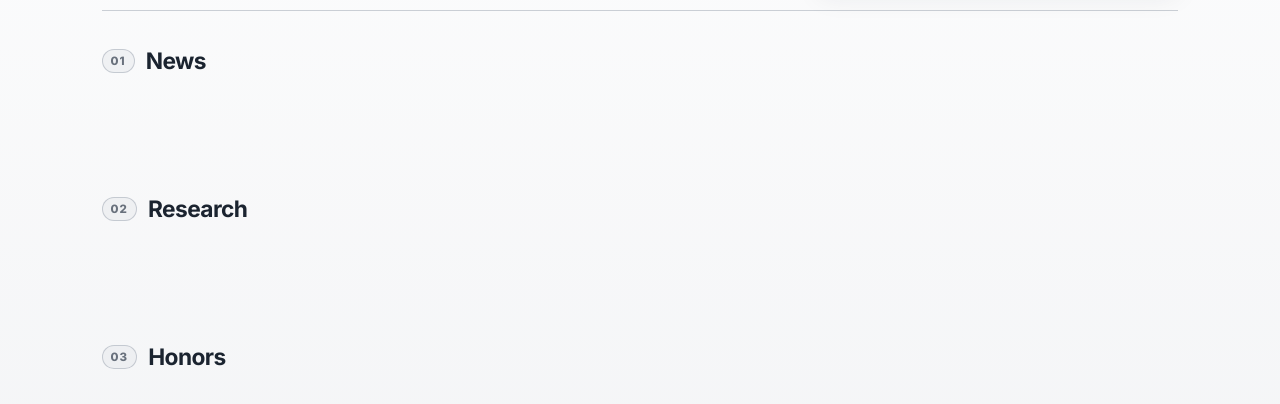
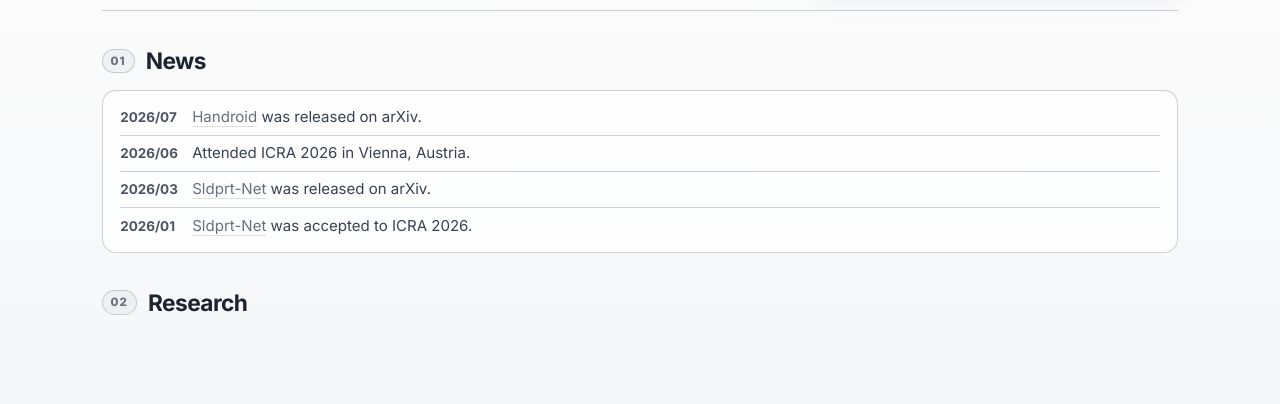
Before and after one commit to ruoguliii/ruoguliii.github.io, a plain HTML site: page index.html in a window 1280 px wide. Shown: the part 396-800 px from the top of the page. Drawn offline with Linux system fonts and the light colour scheme.

Commit message:
Add 2026 news updates

```diff
--- a/index.html
+++ b/index.html
@@ -72,6 +72,26 @@
                 <div class="section-title">
                     <span>01</span>
                     <h2>News</h2>
+                </div>
+                <div class="news-card">
+                    <ol class="news-list">
+                        <li>
+                            <time datetime="2026-07">2026/07</time>
+                            <span><a href="https://arxiv.org/abs/2607.16187">Handroid</a> was released on arXiv.</span>
+                        </li>
+                        <li>
+                            <time datetime="2026-06">2026/06</time>
+                            <span>Attended ICRA 2026 in Vienna, Austria.</span>
+                        </li>
+                        <li>
+                            <time datetime="2026-03">2026/03</time>
+                            <span><a href="https://arxiv.org/abs/2603.13098">Sldprt-Net</a> was released on arXiv.</span>
+                        </li>
+                        <li>
+                            <time datetime="2026-01">2026/01</time>
+                            <span><a href="https://arxiv.org/abs/2603.13098">Sldprt-Net</a> was accepted to ICRA 2026.</span>
+                        </li>
+                    </ol>
                 </div>
             </section>
 
```
